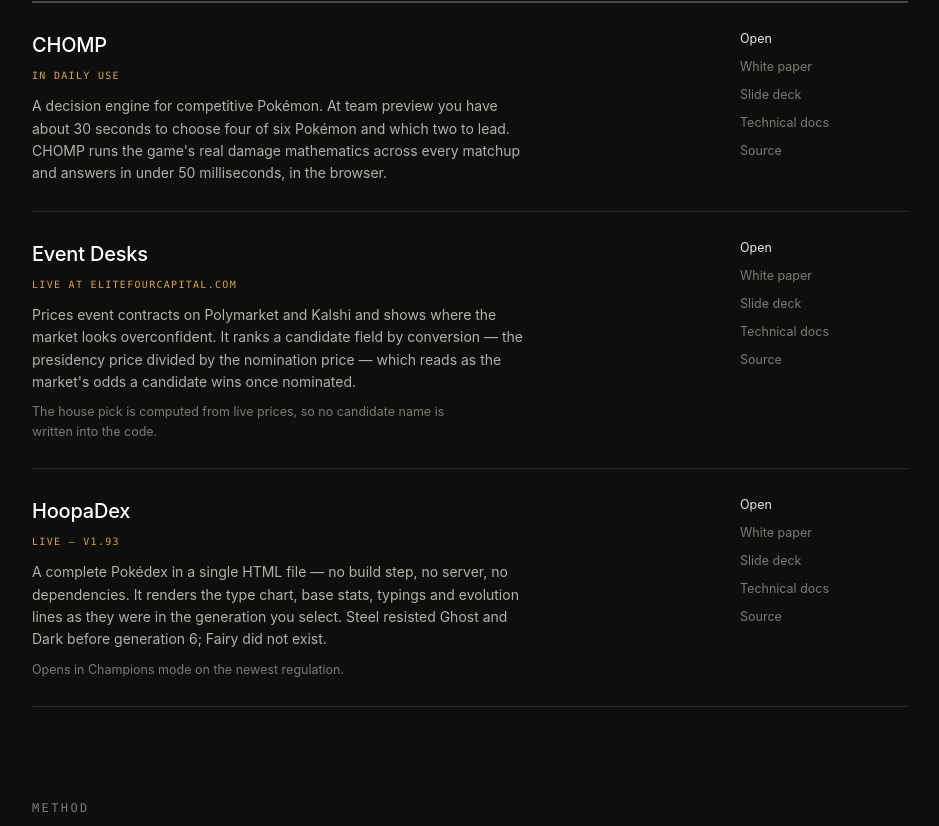
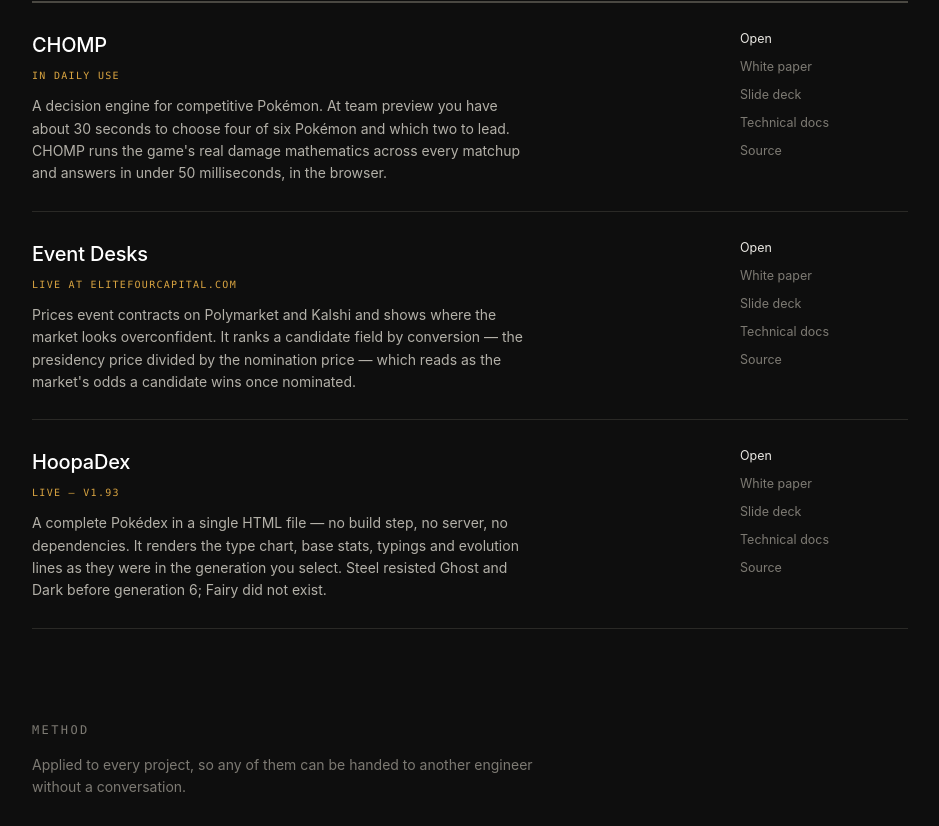
Before and after one commit to willhoop/willhoop.github.io, a plain HTML site: page index.html in a window 1280 px wide. Shown: the part 354-1180 px from the top of the page, without its empty margins (170-1109 px from the left). Drawn offline with Linux system fonts and the light colour scheme.

Commit message:
Remove sublines; open links in a new tab

```diff
--- a/index.html
+++ b/index.html
@@ -50,7 +50,6 @@
           text-transform:uppercase;color:var(--mute);margin:7px 0 0}
   .status.on{color:var(--accent)}
   .desc{margin:11px 0 0;font-size:14px;color:#b3b0a8;max-width:56ch}
-  .note{margin:9px 0 0;font-size:12.5px;color:var(--mute);max-width:56ch}
 
   /* fixed link column — one per line, so spacing is identical on every row */
   .links{display:flex;flex-direction:column;gap:7px;position:relative;z-index:1}
@@ -163,7 +162,6 @@
     name: "CHOMP",
     status: "In daily use", live: true,
     desc: "A decision engine for competitive Pokémon. At team preview you have about 30 seconds to choose four of six Pokémon and which two to lead. CHOMP runs the game's real damage mathematics across every matchup and answers in under 50 milliseconds, in the browser.",
-    note: "",
     docs: {
       open:   "apps/chomp-replay-app.html",
       paper:  doc({local:"docs/CHOMP/CHOMP-whitepaper.html", src:"Pokemon/CHOMP/docs/CHOMP-whitepaper.md"}),
@@ -176,7 +174,6 @@
     name: "Event Desks",
     status: "Live at elitefourcapital.com", live: true,
     desc: "Prices event contracts on Polymarket and Kalshi and shows where the market looks overconfident. It ranks a candidate field by conversion — the presidency price divided by the nomination price — which reads as the market's odds a candidate wins once nominated.",
-    note: "The house pick is computed from live prices, so no candidate name is written into the code.",
     docs: {
       open:   "https://elitefourcapital.com",
       paper:  EVENTDESK + "docs/white-paper.md",
@@ -189,7 +186,6 @@
     name: "HoopaDex",
     status: "Live — v1.93", live: true,
     desc: "A complete Pokédex in a single HTML file — no build step, no server, no dependencies. It renders the type chart, base stats, typings and evolution lines as they were in the generation you select. Steel resisted Ghost and Dark before generation 6; Fairy did not exist.",
-    note: "Opens in Champions mode on the newest regulation.",
     docs: {
       open:   "https://willhoop.github.io/hoopadex/",
       /* No rendered HTML copy exists for these two, so they link at the source
@@ -208,7 +204,6 @@
       <h3 class="name"><a href="${p.docs.open}" target="_blank" rel="noopener">${p.name}</a></h3>
       <p class="status${p.live ? ' on' : ''}">${p.status}</p>
       <p class="desc">${p.desc}</p>
-      ${p.note ? `<p class="note">${p.note}</p>` : ''}
     </div>
     <div class="links">${SLOTS.map(k => p.docs[k]
       ? `<a href="${p.docs[k]}" target="_blank" rel="noopener">${LABEL[k]}</a>`
```
